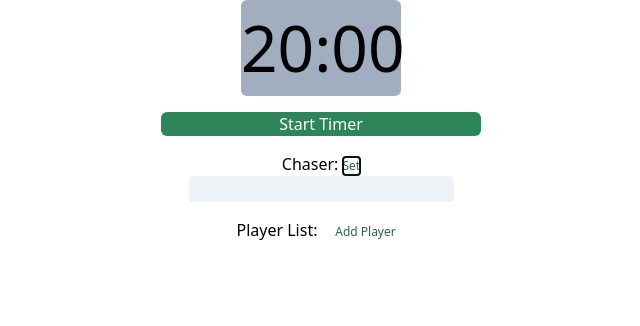
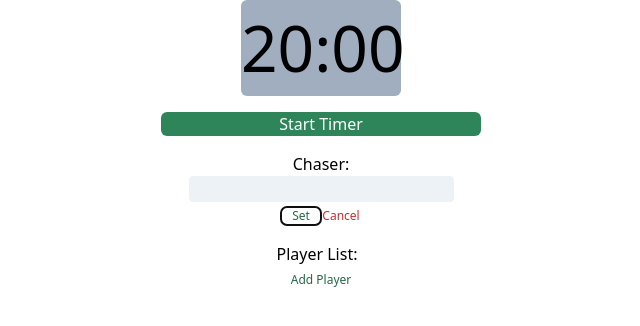
Before and after one commit to robertmorton1987/FH4_Scoreboard, a Vue app in the folder scoreboard/: page / in a window 1280 px wide. Both pictures are taken after a click on the button "Edit". Shown: the top 326 px of the page, without its empty margins (319-959 px from the left). Built offline with nearby package versions, Linux system fonts and the light colour scheme.

Commit message:
Fixed handlnig to set next chaser, started cleaning up some of UI

```diff
--- a/scoreboard/src/components/Players.vue
+++ b/scoreboard/src/components/Players.vue
@@ -2,22 +2,36 @@
     <div>
         <div class="pb-4" align="center">
             <label>Chaser:
-                <button v-if="!editChaser" class="text-xs text-green-800 hover:bg-green-800 rounded-md hover:text-white border-none w-10" @click="startEditChaser">Edit</button>
-                <button v-else class="text-xs text-green-800 hover:bg-green-800 hover:text-white border-none" @click="setChaser">Set</button>
             </label>
             <div v-if="editChaser">
-                <input class="h-4 bg-gray-200 text-gray-700 border border-gray-200 rounded py-3 px-4 focus:outline-none focus:bg-white focus:border-blue-500" v-model=editedChaser type="text"/>
+                <div>
+                    <input class="h-4 bg-gray-200 text-gray-700 border border-gray-200 rounded py-3 px-4 focus:outline-none focus:bg-white focus:border-blue-500" v-model=editedChaser type="text"/>
+                </div>
+                <div class="justify-evenly">
+                    <button class="text-xs text-green-800 hover:bg-green-800 hover:text-white border-none rounded-md w-10" @click="setChaser">Set</button>
+                    <button class="text-xs text-red-700 hover:bg-red-700 hover:text-white border-none rounded-md w-10" @click="cancelSetChaser">Cancel</button>
+                </div>
             </div>
             <div v-else>
                 {{ chaser }}
+                <div>
+                    <button class="text-xs text-green-800 hover:bg-green-800 rounded-md hover:text-white border-none w-10" @click="startEditChaser">Edit</button>
+                </div>
             </div>
         </div>
         <div align="center">
             <label class="pr-2 pb-2">Player List:</label>
-            <button v-if="!addPlayer" class="text-xs text-green-800 hover:bg-green-800 rounded-md hover:text-white border-none w-20" @click="addPlayer = true">Add Player</button>
-            <button v-else class="text-xs text-green-800 hover:bg-green-800 hover:text-white border-none" @click="addPlayerToList">Save</button>
-            <div v-if="addPlayer">
-                <input class="h-4 bg-gray-200 text-gray-700 border border-gray-200 rounded py-3 px-4 focus:outline-none focus:bg-white focus:border-blue-500" v-model=player type="text"/>
+            <div v-if="!addPlayer">
+                <button class="text-xs text-green-800 hover:bg-green-800 rounded-md hover:text-white border-none w-20" @click="addPlayer = true">Add Player</button>
+            </div>
+            <div v-else>
+                <div>
+                    <input class="h-4 bg-gray-200 text-gray-700 border border-gray-200 rounded py-3 px-4 focus:outline-none focus:bg-white focus:border-blue-500" v-model=player type="text"/>
+                </div>
+                <div class="justify-evenly">
+                    <button class="text-xs text-green-800 hover:bg-green-800 hover:text-white border-none rounded-md w-10" @click="addPlayerToList">Save</button>
+                    <button class="text-xs text-red-700 hover:bg-red-700 hover:text-white border-none rounded-md w-10" @click="cancelAddPlayer">Cancel</button>
+                </div>
             </div>
             <div v-if="players.length > 0" class="pt-2">
                 <div v-for="player in players" :key="player.id">
@@ -74,7 +88,6 @@ export default {
         addPlayerToList(){
             var playerToAdd = {};
 
-            playerToAdd.id = this.players.length + 1;
             playerToAdd.name = this.player;
             playerToAdd.count = 0;
 
@@ -82,6 +95,11 @@ export default {
 
             this.addPlayer = false;
             this.player = "";
+        },
+
+        cancelAddPlayer(){
+            this.player = "";
+            this.addPlayer = false;
         },
 
         startEditChaser(){
@@ -94,6 +112,11 @@ export default {
             this.editChaser = true;
         },
 
+        cancelSetChaser(){
+            this.editChaser = false;
+            this.editedChaser = "";
+        },
+
         setChaser(){
             this.chaser = this.editedChaser;
 
@@ -102,7 +125,31 @@ export default {
         },
 
         setNextChaser(){
+            var max = {};
 
+            max.name = "";
+            max.count = -1;
+
+            this.players.forEach(player => {
+                if(player.count > max.count){
+                    max = player;
+                }
+            });
+
+            var newPlayer = {};
+
+            newPlayer.name = this.chaser;
+            newPlayer.count = 0;
+
+            this.chaser = max.name;
+
+            max.name = newPlayer.name;
+
+            this.players.forEach(player => {
+                player.count = 0;
+            });
+
+            this.isTimerFinished = false;
         }
     }
 }
```
